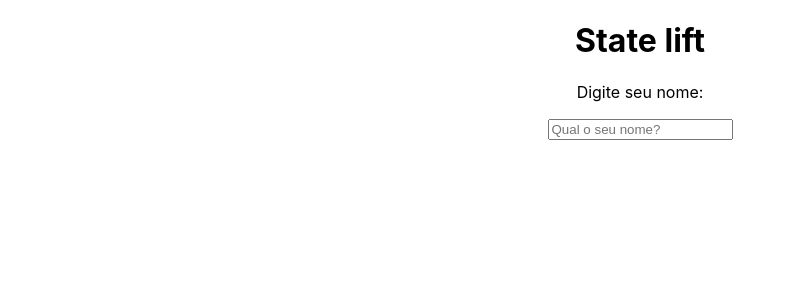
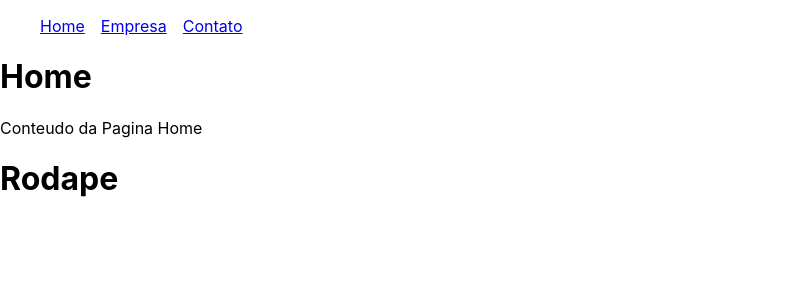
Before and after one commit to DevJofre/teste-react, a React (Create React App) app: page / in a window 1280 px wide. Shown: the top 300 px of the page, without its empty margins (0-795 px from the left). Built offline with nearby package versions, Linux system fonts and the light colour scheme.

Commit message:
Implementação do react router e criação do rodape e navbar

```diff
--- a/package.json
+++ b/package.json
@@ -9,6 +9,7 @@
     "prop-types": "^15.8.1",
     "react": "^18.3.0",
     "react-dom": "^18.3.0",
+    "react-router-dom": "^6.23.0",
     "react-scripts": "5.0.1",
     "web-vitals": "^2.1.4"
   },
--- a/src/App.js
+++ b/src/App.js
@@ -1,17 +1,21 @@
-import { useState } from "react";
-import "./App.css";
-import SeuNome from "./components/SeuNome";
-import Saudacao from "./components/Saudacao";
+import { BrowserRouter as Router, Routes, Route, Link } from "react-router-dom";
+import Home from "./pages/Home";
+import Contato from "./pages/Contatos";
+import Empresa from "./pages/Empresa";
+import Navbar from "./components/layout/Navbar";
+import Footer from "./components/layout/Footer";
 
 function App() {
-  const [nome, setNome] = useState();
-
   return (
-    <div className="App">
-      <h1>State lift</h1>
-      <SeuNome setNome={setNome} />
-      <Saudacao nome={nome} />
-    </div>
+    <Router>
+      <Navbar />
+      <Routes>
+        <Route path="/" exact element={<Home />}></Route>
+        <Route path="/contato" element={<Contato />}></Route>
+        <Route path="/empresa" element={<Empresa />}></Route>
+      </Routes>
+      <Footer />
+    </Router>
   );
 }
 
--- /dev/null
+++ b/src/components/layout/Footer.js
@@ -0,0 +1,9 @@
+function Footer() {
+  return (
+    <div>
+      <h1>Rodape</h1>
+    </div>
+  );
+}
+
+export default Footer;
--- /dev/null
+++ b/src/components/layout/Navbar.js
@@ -0,0 +1,19 @@
+import { Link } from "react-router-dom";
+import styles from "./Navbar.module.css";
+
+function Navbar() {
+  return (
+    <ul className={styles.list}>
+      <li className={styles.item}>
+        <Link to="/">Home</Link>
+      </li>
+      <li className={styles.item}>
+        <Link to="/empresa">Empresa</Link>
+      </li>
+      <li className={styles.item}>
+        <Link to="/contato">Contato</Link>
+      </li>
+    </ul>
+  );
+}
+export default Navbar;
--- /dev/null
+++ b/src/components/layout/Navbar.module.css
@@ -0,0 +1,7 @@
+.list {
+  display: flex;
+  list-style: none;
+}
+.item {
+  margin-right: 1em;
+}
--- /dev/null
+++ b/src/pages/Contatos.js
@@ -0,0 +1,10 @@
+function Contato() {
+  return (
+    <div>
+      <h1>Contato</h1>
+      <p>Conteudo da Pagina Contato</p>
+    </div>
+  );
+}
+
+export default Contato;
--- /dev/null
+++ b/src/pages/Empresa.js
@@ -0,0 +1,10 @@
+function Empresa() {
+  return (
+    <div>
+      <h1>Empresa</h1>
+      <p>Conteudo da Pagina Empresa</p>
+    </div>
+  );
+}
+
+export default Empresa;
--- /dev/null
+++ b/src/pages/Home.js
@@ -0,0 +1,10 @@
+function Home() {
+  return (
+    <div>
+      <h1>Home</h1>
+      <p>Conteudo da Pagina Home</p>
+    </div>
+  );
+}
+
+export default Home;
```
Also changed, not shown: 1 other file (tests, documents, lock files or other folders).
